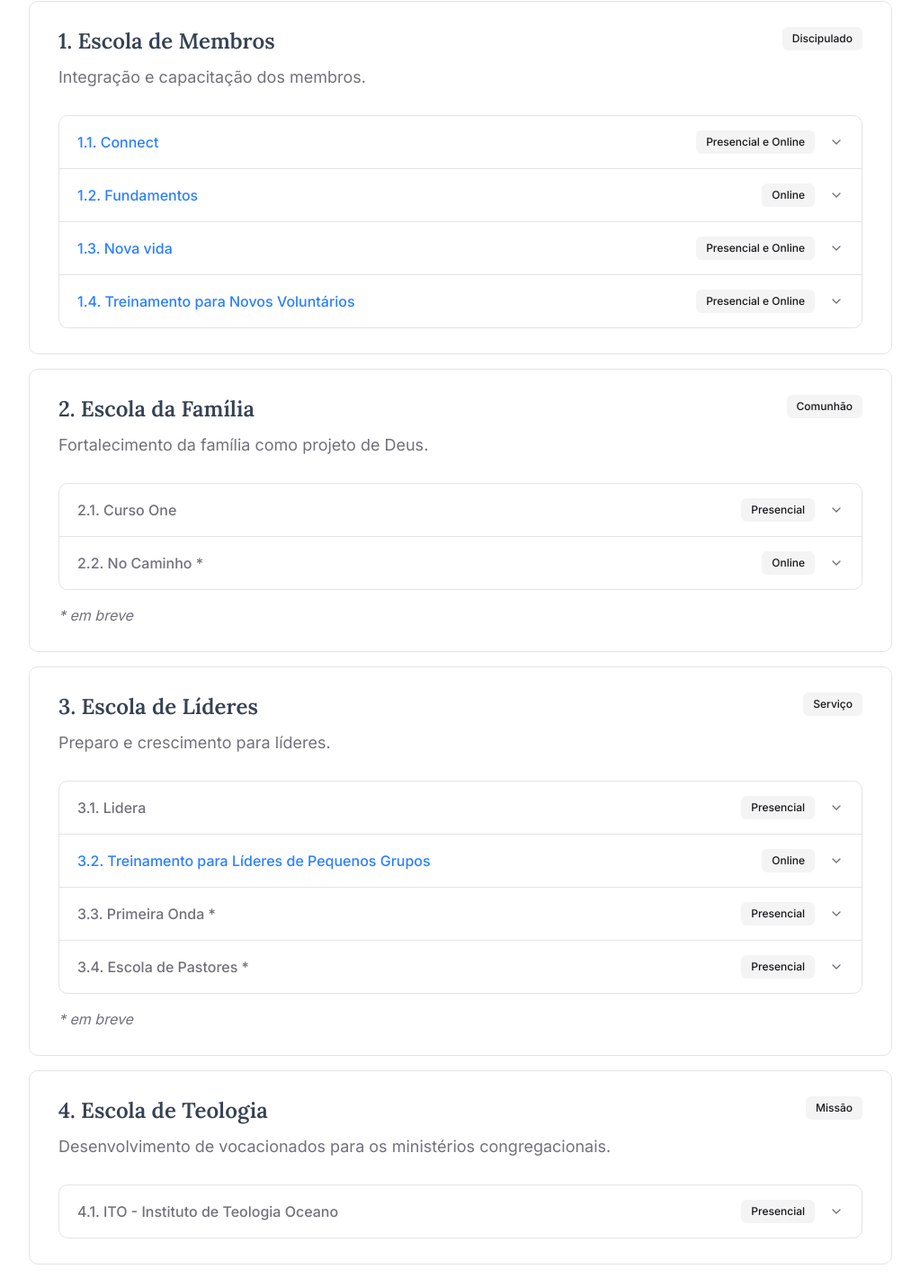
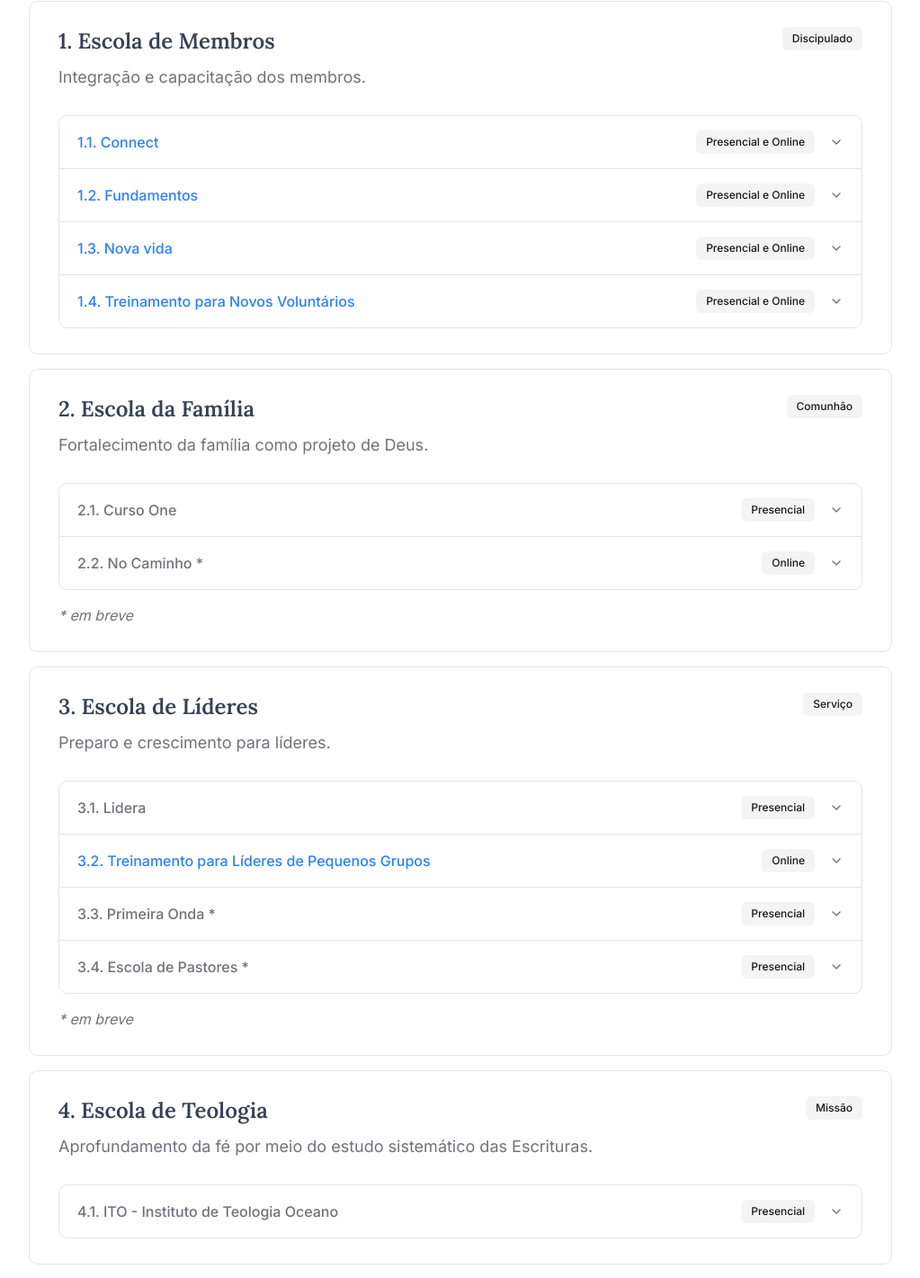
Before and after one commit to oceanodg/ocn-institucional-v4, a Next.js app: page /oceano-academy in a window 1280 px wide. Shown: the part 319-1740 px from the top of the page at 90% size, without its empty margins (128-1151 px from the left). Built offline with nearby package versions, Linux system fonts and the light colour scheme.

Commit message:
fix: update course modality and description for Escola de Teologia

```diff
--- a/app/(site)/oceano-academy/schools-data.ts
+++ b/app/(site)/oceano-academy/schools-data.ts
@@ -46,7 +46,7 @@ export const data: School[] = [
           "Curso que apresenta o credo da Igreja Oceano da Graça. Presencial e online.",
         enrollHref: "https://academy.oceanodagraca.com/invites/Q85BZb/join",
         learnMoreHref: "/oceano-academy/cursos/fundamentos",
-        modality: "Online",
+        modality: "Presencial e Online",
       },
       {
         id: "nova-vida",
@@ -127,7 +127,7 @@ export const data: School[] = [
     id: "escola-de-teologia",
     title: "4. Escola de Teologia",
     description:
-      "Desenvolvimento de vocacionados para os ministérios congregacionais.",
+      "Aprofundamento da fé por meio do estudo sistemático das Escrituras.",
     pillar: { label: "Missão" },
     courses: [
       {
```
